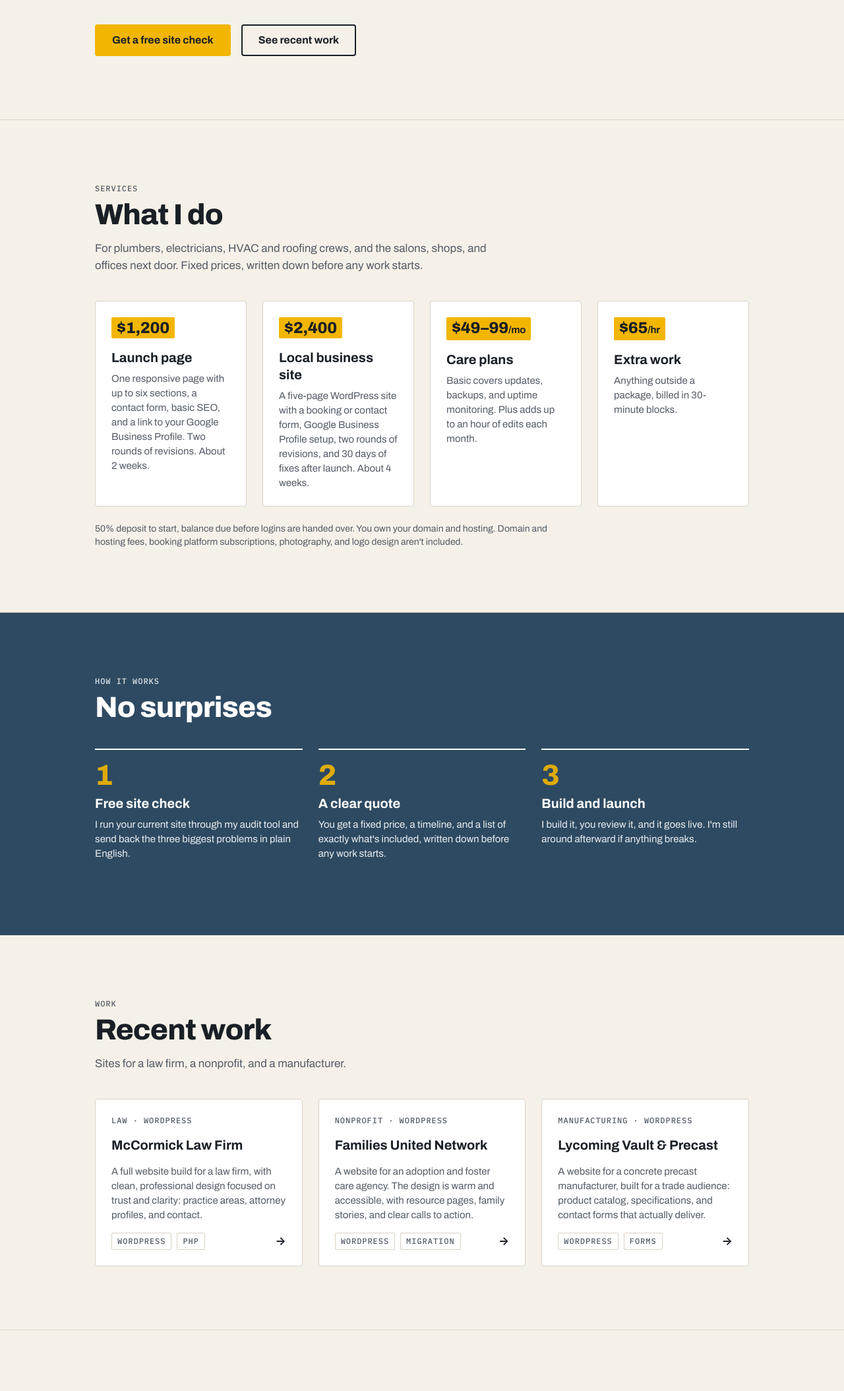
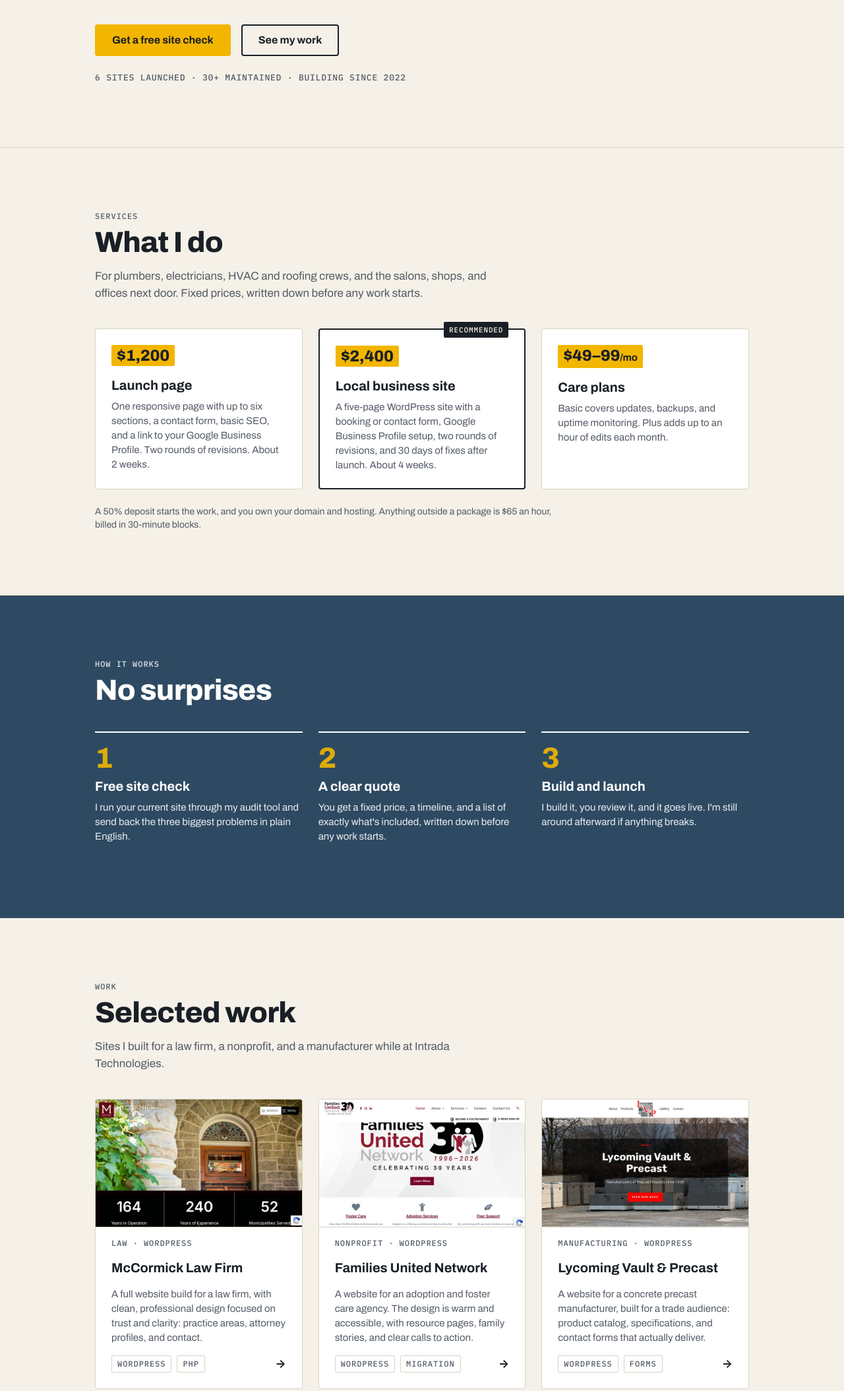
Before and after one commit to JJKneiss/JJKneiss.github.io, a plain HTML site: page index.html in a window 1280 px wide. Shown: the part 462-2571 px from the top of the page at 66% size. Drawn offline with Linux system fonts and the light colour scheme.

Commit message:
Homepage critique fixes
Screenshots on work cards, 'Selected work' credited to Intrada, proof line
under the hero, Recommended badge, Extra work folded into fine print,
shorter terms, and hiring links moved from the contact band to the footer.

Co-Authored-By: Claude Opus 5.5 <noreply@anthropic.com>
Claude-Session: https://claude.ai/code/session_01F96dfgckfgxP9UPW48ptFq

```diff
--- a/assets/brand.css
+++ b/assets/brand.css
@@ -188,3 +188,15 @@ html { scroll-padding-top: 80px; }
 
 .cta-contact { font-size: 17px; }
 .cta-contact a { color: var(--on-plumb); font-weight: 700; }
+
+/* Homepage review updates */
+.proof { margin-top: var(--space-4); font-family: var(--font-mono); font-size: 13px; line-height: 18px; letter-spacing: .06em; text-transform: uppercase; color: var(--ink-muted); }
+.svc { position: relative; }
+.svc--rec { border: 2px solid var(--ink); }
+.rec { position: absolute; top: -12px; right: var(--space-4); background: var(--ink); color: var(--paper); font-family: var(--font-mono); font-size: 11px; line-height: 16px; letter-spacing: .08em; text-transform: uppercase; padding: 4px 8px; border-radius: var(--radius-sm); }
+.svc .rec { font-size: 11px; line-height: 16px; color: var(--paper); }
+.work { overflow: hidden; }
+.work-shot { display: block; margin: calc(-1 * var(--space-4)) calc(-1 * var(--space-4)) 0; width: calc(100% + 2 * var(--space-4)); max-width: none; height: auto; aspect-ratio: 800 / 496; object-fit: cover; object-position: top; border-bottom: 1px solid var(--line); }
+.footer .wrap { flex-wrap: wrap; }
+.footer-hire { flex-basis: 100%; font-size: 14px; line-height: 20px; color: var(--ink-muted); }
+.footer-hire a { color: var(--plumb-ink); font-weight: 700; }
--- a/index.html
+++ b/index.html
@@ -54,8 +54,9 @@
       <p class="hero-sub">Fast on a phone, easy to find on Google, and easy to call. For plumbers, electricians, salons, shops, and every small business in between.</p>
       <div class="actions">
         <a class="pl-btn pl-btn--primary" href="#contact">Get a free site check</a>
-        <a class="pl-btn" href="#work">See recent work</a>
+        <a class="pl-btn" href="#work">See my work</a>
       </div>
+      <p class="proof">6 sites launched · 30+ maintained · Building since 2022</p>
     </div>
   </div>
 </section>
@@ -70,11 +71,10 @@
     </div>
     <div class="grid">
       <div class="svc"><p class="price">$1,200</p><h3>Launch page</h3><p>One responsive page with up to six sections, a contact form, basic SEO, and a link to your Google Business Profile. Two rounds of revisions. About 2 weeks.</p></div>
-      <div class="svc"><p class="price">$2,400</p><h3>Local business site</h3><p>A five-page WordPress site with a booking or contact form, Google Business Profile setup, two rounds of revisions, and 30 days of fixes after launch. About 4 weeks.</p></div>
+      <div class="svc svc--rec"><p class="rec">Recommended</p><p class="price">$2,400</p><h3>Local business site</h3><p>A five-page WordPress site with a booking or contact form, Google Business Profile setup, two rounds of revisions, and 30 days of fixes after launch. About 4 weeks.</p></div>
       <div class="svc"><p class="price">$49–99<span>/mo</span></p><h3>Care plans</h3><p>Basic covers updates, backups, and uptime monitoring. Plus adds up to an hour of edits each month.</p></div>
-      <div class="svc"><p class="price">$65<span>/hr</span></p><h3>Extra work</h3><p>Anything outside a package, billed in 30-minute blocks.</p></div>
     </div>
-    <p class="fine">50% deposit to start, balance due before logins are handed over. You own your domain and hosting. Domain and hosting fees, booking platform subscriptions, photography, and logo design aren't included.</p>
+    <p class="fine">A 50% deposit starts the work, and you own your domain and hosting. Anything outside a package is $65 an hour, billed in 30-minute blocks.</p>
   </div>
 </section>
 
@@ -98,24 +98,27 @@
   <div class="wrap">
     <div class="section-head">
       <p class="label">Work</p>
-      <h2 class="section-title" id="work-title">Recent work</h2>
-      <p class="section-desc">Sites for a law firm, a nonprofit, and a manufacturer.</p>
+      <h2 class="section-title" id="work-title">Selected work</h2>
+      <p class="section-desc">Sites I built for a law firm, a nonprofit, and a manufacturer while at Intrada Technologies.</p>
     </div>
 
     <div class="grid">
       <a class="work" href="case-studies.html#cs-mccormick" aria-label="McCormick Law Firm case study">
+        <img class="work-shot" src="assets/work-mcclaw.jpg" width="800" height="496" alt="Homepage of the McCormick Law Firm website" loading="lazy">
         <p class="label">Law · WordPress</p>
         <h3>McCormick Law Firm</h3>
         <p>A full website build for a law firm, with clean, professional design focused on trust and clarity: practice areas, attorney profiles, and contact.</p>
         <div class="work-foot"><div class="tags"><span class="pl-tag">WordPress</span><span class="pl-tag">PHP</span></div><span class="arrow" aria-hidden="true">→</span></div>
       </a>
       <a class="work" href="case-studies.html#cs-families" aria-label="Families United Network case study">
+        <img class="work-shot" src="assets/work-families.jpg" width="800" height="496" alt="Homepage of the Families United Network website" loading="lazy">
         <p class="label">Nonprofit · WordPress</p>
         <h3>Families United Network</h3>
         <p>A website for an adoption and foster care agency. The design is warm and accessible, with resource pages, family stories, and clear calls to action.</p>
         <div class="work-foot"><div class="tags"><span class="pl-tag">WordPress</span><span class="pl-tag">Migration</span></div><span class="arrow" aria-hidden="true">→</span></div>
       </a>
       <a class="work" href="case-studies.html#cs-lycoming" aria-label="Lycoming Vault and Precast case study">
+        <img class="work-shot" src="assets/work-lycoming.jpg" width="800" height="496" alt="Homepage of the Lycoming Vault and Precast website" loading="lazy">
         <p class="label">Manufacturing · WordPress</p>
         <h3>Lycoming Vault &amp; Precast</h3>
         <p>A website for a concrete precast manufacturer, built for a trade audience: product catalog, specifications, and contact forms that actually deliver.</p>
@@ -161,11 +164,8 @@
       <div class="actions">
         <a class="pl-btn pl-btn--solid" href="mailto:jamiejk@icloud.com?subject=Free%20site%20check&amp;body=My%20website%20is%3A%20">Get a free site check</a>
         <a class="pl-btn" href="tel:+15705754249">Call or text (570) 575-4249</a>
-        <a class="pl-btn" href="https://www.linkedin.com/in/jjkneiss/" target="_blank" rel="noopener" aria-label="LinkedIn profile (opens in new tab)">LinkedIn</a>
-        <a class="pl-btn" href="https://github.com/JJKneiss" target="_blank" rel="noopener" aria-label="GitHub profile (opens in new tab)">GitHub</a>
       </div>
       <p class="cta-contact">Or email <a href="mailto:jamiejk@icloud.com">jamiejk@icloud.com</a></p>
-      <p class="cta-note">Hiring for a front-end role? I'm open to full-time work in Pittsburgh or remote. <a href="assets/jamie-kneiss-resume.pdf" target="_blank" rel="noopener">Download my résumé</a> or <a href="projects.html">see my side projects</a>.</p>
     </div>
   </div>
 </section>
@@ -176,6 +176,7 @@
   <div class="wrap">
     <span class="brand"><span class="brand-word">Jamie Kneiss Web Studio</span><span class="brand-by">A website that works as hard as you do.</span></span>
     <span class="label"><a href="projects.html" style="color:inherit">Side projects</a> · © 2026 Jamie Kneiss · Pittsburgh, PA · <a href="https://www.instagram.com/middlewaymma" target="_blank" rel="noopener" style="color:inherit">@middlewaymma</a></span>
+    <p class="footer-hire">Hiring for a front-end role? I'm open to full-time work in Pittsburgh or remote: <a href="assets/jamie-kneiss-resume.pdf" target="_blank" rel="noopener">résumé</a> · <a href="https://www.linkedin.com/in/jjkneiss/" target="_blank" rel="noopener">LinkedIn</a> · <a href="https://github.com/JJKneiss" target="_blank" rel="noopener">GitHub</a></p>
   </div>
 </footer>
 
```
Also changed, not shown: case-studies.html (+1 -1 lines), assets/work-families.jpg (added), assets/work-lycoming.jpg (added), assets/work-mcclaw.jpg (added).
